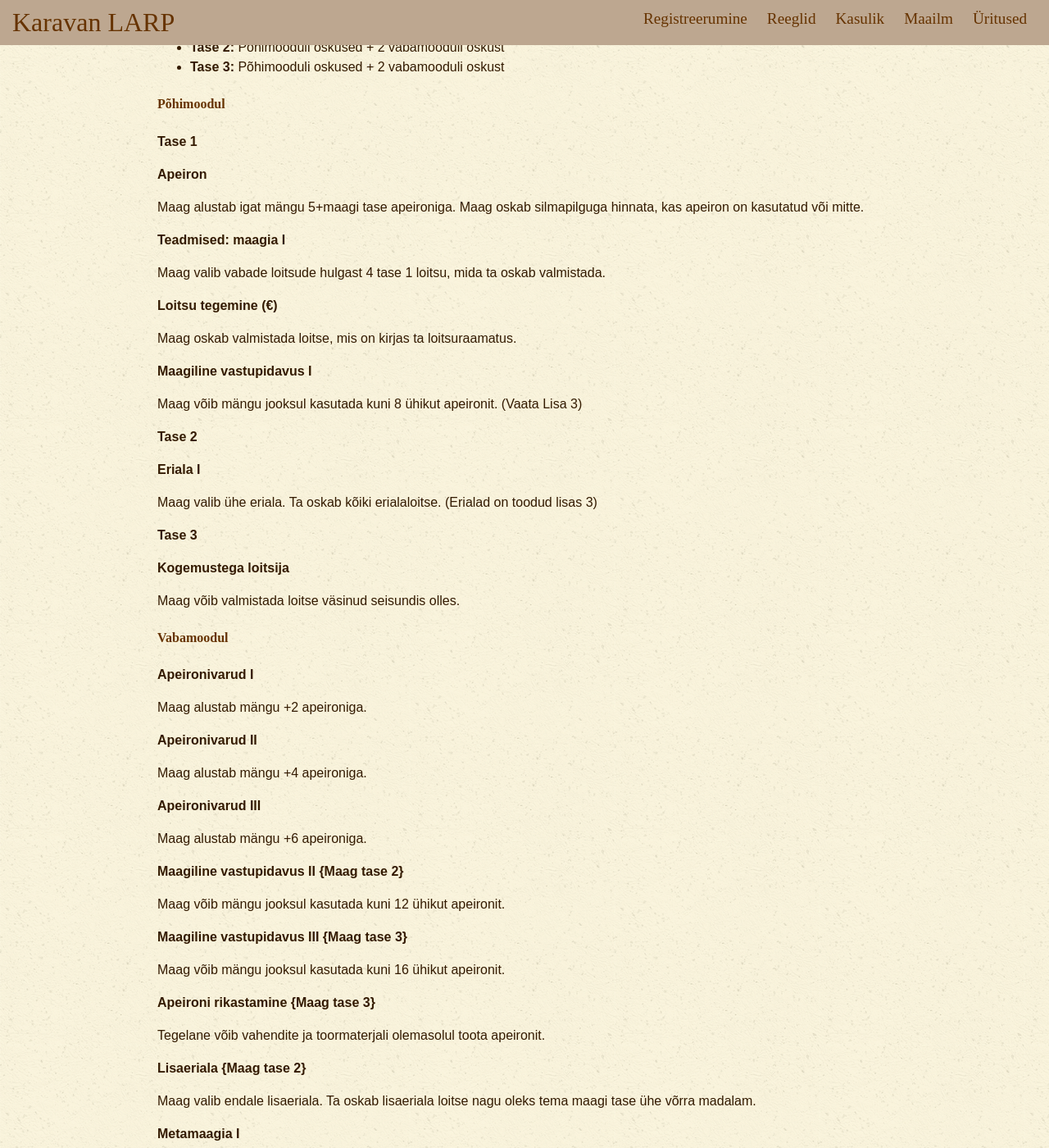
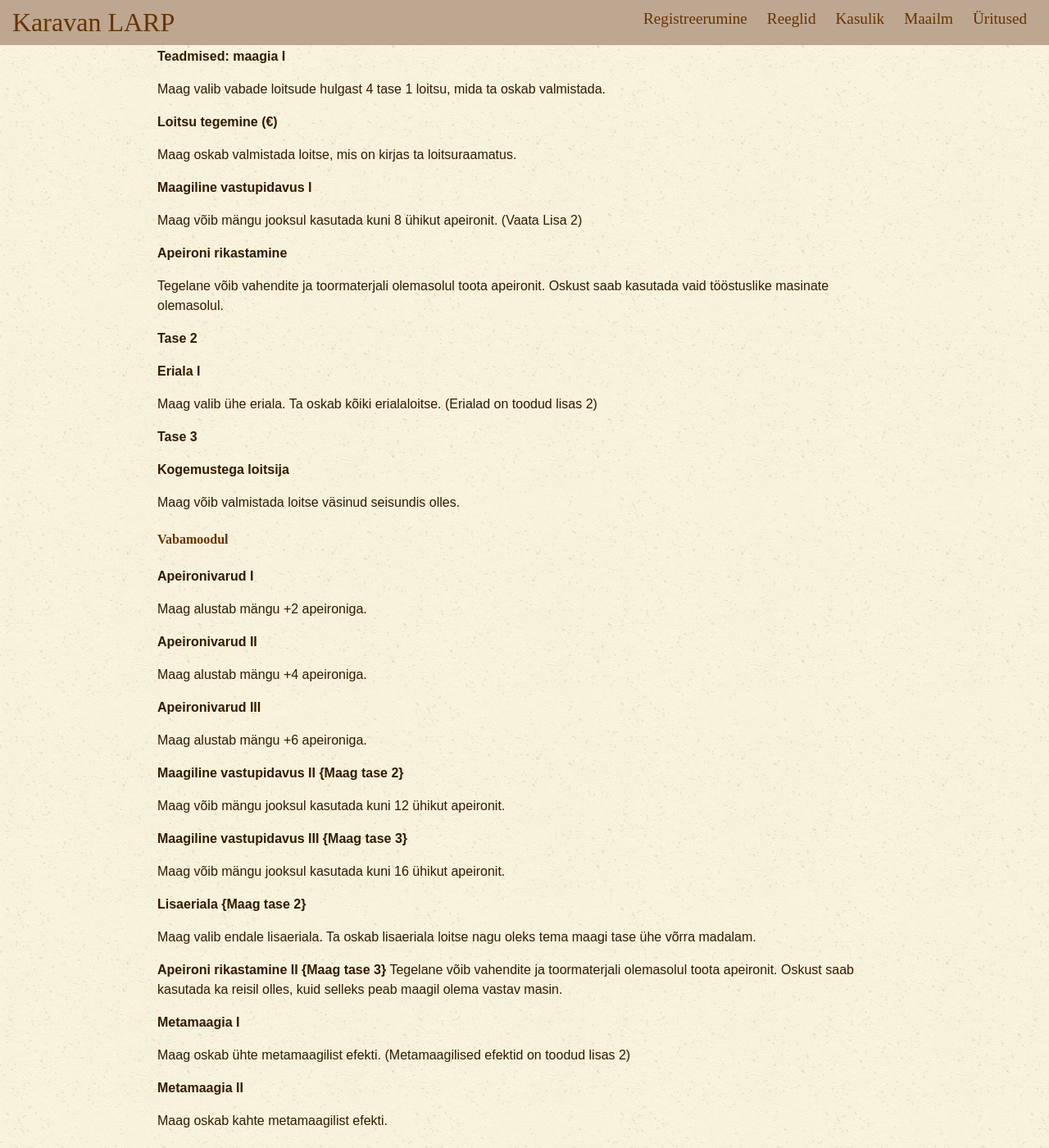
Before and after one commit to karavanlarp/karavanlarp.github.io, a Jekyll site: the page built from est/rules/racesclasses.md, in a window 1280 px wide and 1400 px high, scrolled down 16726 px. Shown: the whole window at 82% size. Built offline with Jekyll 4.4.1, drawn with Linux system fonts in a browser that asks for light colours; some web fonts are replaced; some of the changed text lies outside the part shown.

Commit message:
text update

```diff
--- a/est/rules/racesclasses.md
+++ b/est/rules/racesclasses.md
@@ -1,6 +1,6 @@
 ---
 layout: default-est
-title: Tegelasreeglid; rassid ning klassid
+title: Tegelasreeglid; Rassid ning klassid
 ---
 ## Tegelasreeglid: Rassid ning klassid
 <div id="toc">
@@ -474,19 +474,6 @@
 
 Tegelane võib uimastada teise tegelase. Selleks peab ta käes hoidma rasket eset, ning tegema ohvrile ootamatult seljatagant pai. Ohver on seejärel uimastatud seisundis.
 
-Järgnevad oskused ei lähe ühegi mooduli alla ja on valitavad ainult vastava kultuuri esindajatele.
-
-Impeerium:
-Something
-
-Vabad Maad:
-Something
-
-Theumiidid: <br />
-**Maagiline sepistamine I {Ekspert tase 3}**
-
-Theumiit oskab ressursside ja varustuse omamisel sepistada erinevaid maagilisi esemeid.
-
 <h3 id="kelm">Kelm</h3>
 
 Kelm on pimeduses peituja ja kaval tegutseja. Ta võib kasutada oma oskusi ka seaduse poolel või töötada skaudina.
@@ -662,13 +649,17 @@
 
 **Maagiline vastupidavus I**
 
-Maag võib mängu jooksul kasutada kuni 8 ühikut apeironit. (Vaata Lisa 3)
+Maag võib mängu jooksul kasutada kuni 8 ühikut apeironit. (Vaata Lisa 2)
+
+**Apeironi rikastamine**
+
+Tegelane võib vahendite ja toormaterjali olemasolul toota apeironit. Oskust saab kasutada vaid tööstuslike masinate olemasolul.
 
 **Tase 2**
 
 **Eriala I**
 
-Maag valib ühe eriala. Ta oskab kõiki erialaloitse. (Erialad on toodud lisas 3)
+Maag valib ühe eriala. Ta oskab kõiki erialaloitse. (Erialad on toodud lisas 2)
 
 **Tase 3**
 
@@ -698,13 +689,12 @@
 
 Maag võib mängu jooksul kasutada kuni 16 ühikut apeironit.
 
-**Apeironi rikastamine {Maag tase 3}**
-
-Tegelane võib vahendite ja toormaterjali olemasolul toota apeironit.
-
 **Lisaeriala {Maag tase 2}**
 
 Maag valib endale lisaeriala. Ta oskab lisaeriala loitse nagu oleks tema maagi tase ühe võrra madalam.
+
+**Apeironi rikastamine II {Maag tase 3}**
+Tegelane võib vahendite ja toormaterjali olemasolul toota apeironit. Oskust saab kasutada ka reisil olles, kuid selleks peab maagil olema vastav masin.
 
 **Metamaagia I**
 
@@ -714,9 +704,25 @@
 
 Maag oskab kahte metamaagilist efekti.
 
-**Metamaagia III**
+**Metamaagia III** {Maag tase 3}
 
 Maag oskab kolme metamaagilist efekti.
+
+**Multimaagia I**
+
+Maag võib kasutada korraga kuni 2 metamaagilist efekti.
+
+**Multimaagia II {Maag tase 3}**
+
+Maag võib kasutada korraga kuni 3 metamaagilist efekti.
+
+**Loitsutarkus I**
+
+Maag õpib 2 uut tase 1 loitsu. Oskust võib valida korduvalt.
+
+**Kogemustega loitsija {Maag tase 3}**
+
+Maag võib valmistada loitse väsinud seisundis olles.
 
 <h3 id="preester">Preester</h3>
 
@@ -782,13 +788,13 @@
 
 **Mõjuala loomine {Preester tase 3}**
 
-Preester loob oma jumala mõjuala. Kõik (va mõjuala looja jumalale vastandliku jumala preestrid)  mõjualas peatuvad preestrid taastavad automaatselt 2 palvet. Samuti mõjutab jumalik mõjuala mitmete toimingute ja palvete läbiviimist.
+Preester loob oma jumala mõjuala. Kõik (va mõjuala looja jumalale vastandliku jumala preestrid) mõjualas peatuvad preestrid taastavad automaatselt 2 palvet. Samuti mõjutab jumalik mõjuala mitmete toimingute ja palvete läbiviimist. Preester võib luua ühe mõjuala mängu jooksul.
 
 **Lisapalve I {Preester tase 2}**
 
 Preester õpib 2 uut palvet.
 
-**Lisapalve II**
+**Lisapalve II {Preester tase 2}**
 
 Preester õpib 2 uut palvet.
 
@@ -798,7 +804,7 @@
 
 **Kõrgem lisapalve I {Preester tase 3}**
 
-Preester õpib ühe uue kõrgema palve.
+Preester õpib ühe uue kõrgema palve. Oskust võib valida korduvalt.
 
 **Misjonär I**
 
```
Also changed, not shown: other parts of est/rules/racesclasses.md (+2 -2 lines).
